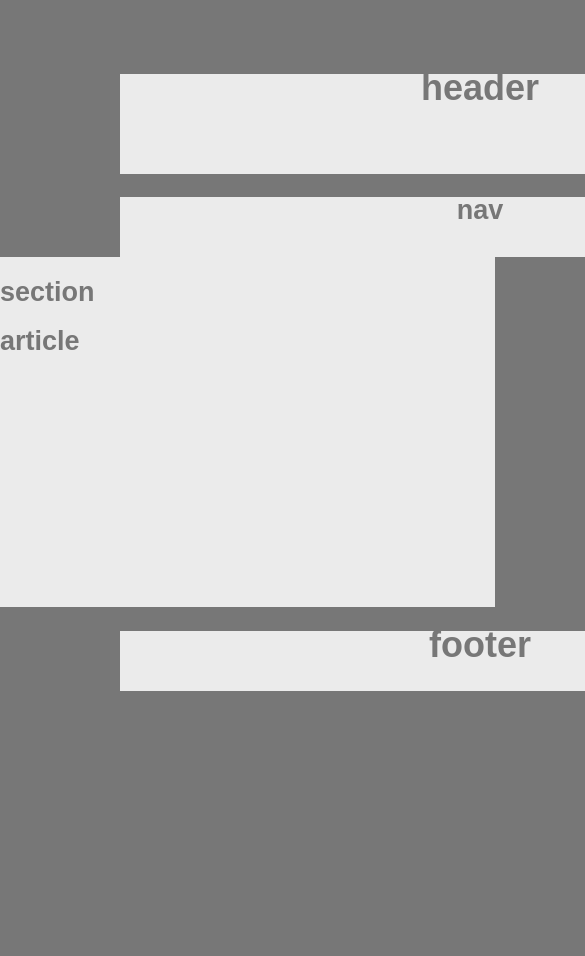
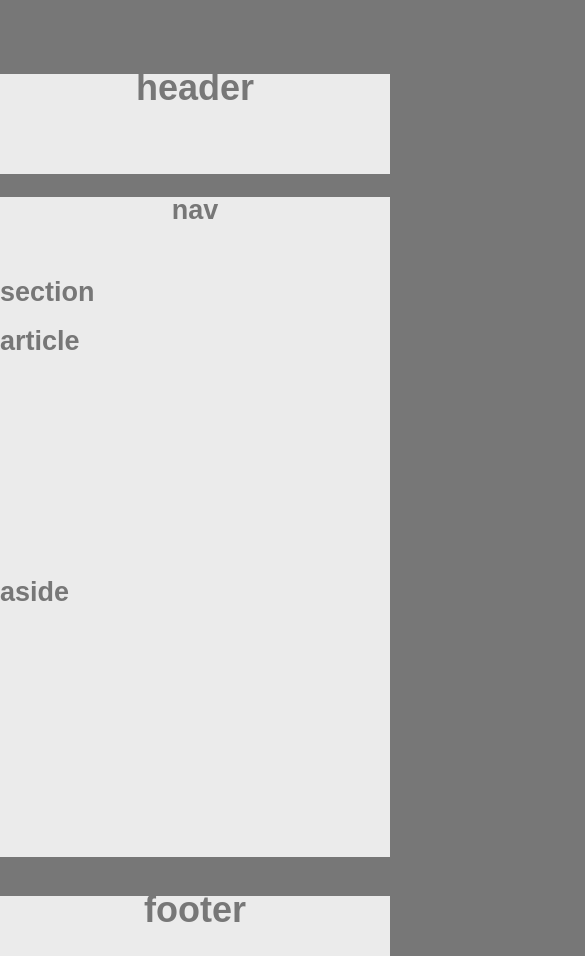
Before and after one commit to gfellouris/HW-Wireframe, a plain HTML site: page index.html in a window 390 px wide. Shown: the top 956 px of the page, 585 px wide, since content can reach past the window. Before the commit the page ends 844 px from the top, so only its background shows below. Drawn offline with Linux system fonts and the light colour scheme.

Commit message:
formating good but still working on section and aside - leaving class for the day

```diff
--- a/style.css
+++ b/style.css
@@ -34,21 +34,21 @@ footer {
 
 header {
   height: 100px;
-  width: 75%;
+  /* width: 75%; */
   margin: auto;
   text-align: center;
 }
 
 footer {
     height: 60px;
-    width: 75%;
+    /* width: 75%; */
     margin: auto;
     text-align: center;
   }
 
 nav {
   height: 60px;
-  width: 75%;
+  /* width: 75%; */
   margin: auto;
   text-align: center;
 }
@@ -56,6 +56,7 @@ nav {
 article {
   color: #ebebeb;
   background: #777;
+  border: solid 1px;
 }
 
 h1,
@@ -67,13 +68,31 @@ p {
 aside {
   margin: auto;
   float: right;
-  width: 100px;
-  height: 350px;
+  width: 350px;
+  height: 300px;
 }
 
 section {
   margin: auto;
   width: 495px;
-  height: 350px;
+  height: 300px;
   float: left;
 }
+
+@media (max-width: 960px) {
+
+    aside,
+    section {
+        width: 100%;
+    }
+
+    aside {
+        margin-top: 0;
+        margin-left: 0;
+        margin-bottom: 15px;
+    }
+
+    .container {
+        width: 100%;
+    }
+}
```
